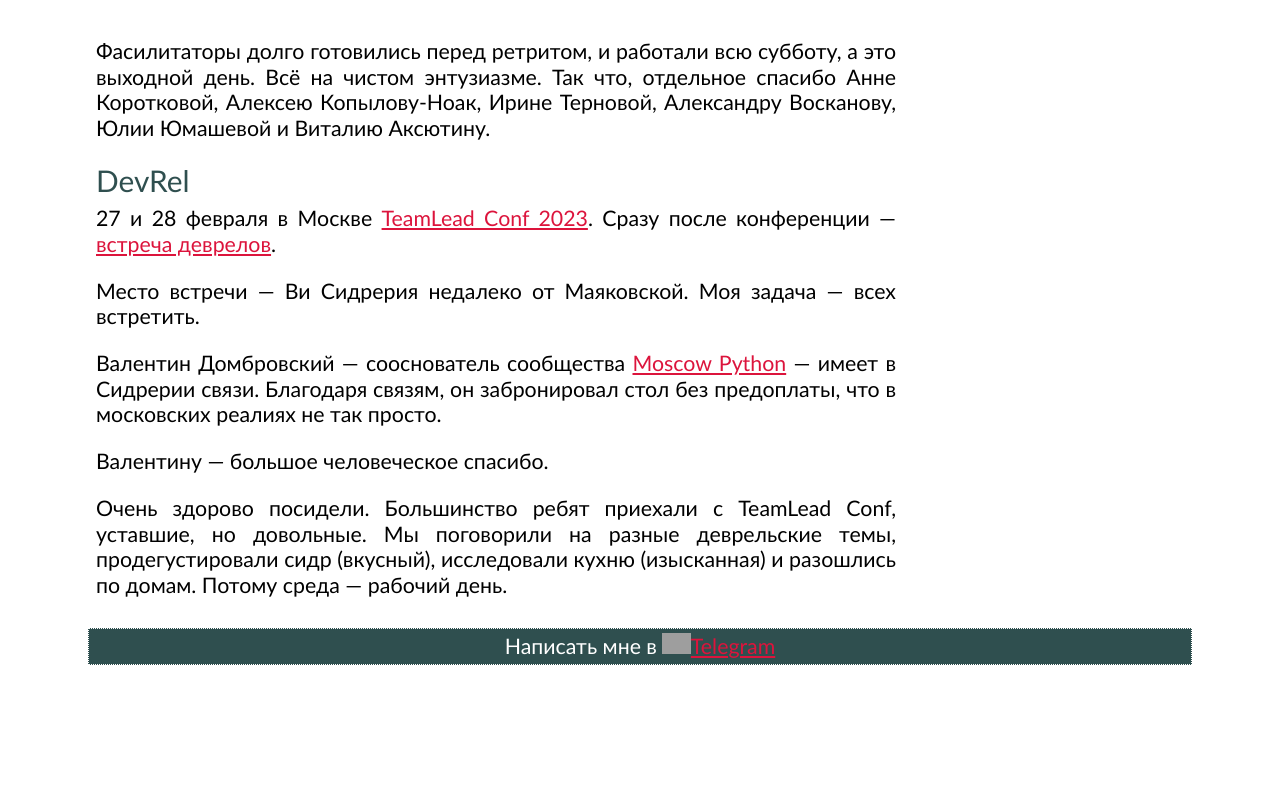
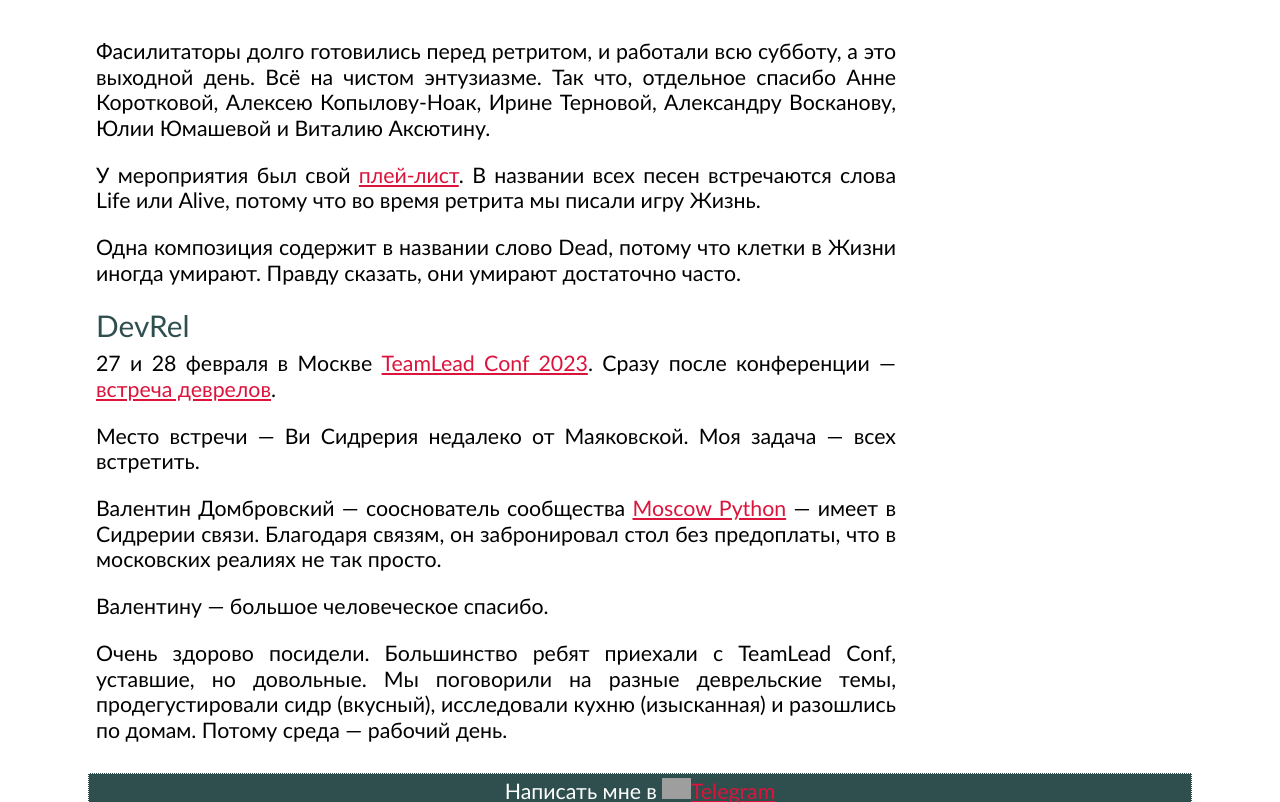
Before and after one commit to markshevchenko/markshevchenko.github.io, a Jekyll site: the page built from _posts/2023-03-01-aoc-coderetreat-sbtg-devrel.md, in a window 1280 px wide and 900 px high, scrolled down 2538 px, cut to the strip 98-900 px from the top of the window. Built offline with Jekyll 4.4.1, drawn with Linux system fonts in a browser that asks for light colours; some web fonts are replaced; comment, search, counter and statistics services are not loaded; before the commit the page ends 3301 px from its top, so only the background shows below that; grey boxes are pictures that could not be loaded.

Commit message:
Плейлист

```diff
--- a/_posts/2023-03-01-aoc-coderetreat-sbtg-devrel.md
+++ b/_posts/2023-03-01-aoc-coderetreat-sbtg-devrel.md
@@ -43,6 +43,10 @@ excerpt: "Новости на январь и февраль."
 
 Фасилитаторы долго готовились перед ретритом, и работали всю субботу, а это выходной день. Всё на чистом энтузиазме. Так что, отдельное спасибо Анне Коротковой, Алексею Копылову-Ноак, Ирине Терновой, Александру Восканову, Юлии Юмашевой и Виталию Аксютину.
 
+У мероприятия был свой [плей-лист](https://www.youtube.com/playlist?list=PL8RqidlMwIXxx4HgSiOYL0wh3TqHq5enz). В названии всех песен встречаются слова Life или Alive, потому что во время ретрита мы писали игру Жизнь.
+
+Одна композиция содержит в названии слово Dead, потому что клетки в Жизни иногда умирают. Правду сказать, они умирают достаточно часто.
+
 ## DevRel
 
 27 и 28 февраля в Москве [TeamLead Conf 2023](https://teamleadconf.ru/moscow/2023). Сразу после конференции — [встреча деврелов](https://www.meetup.com/ru-RU/devrel-spb/events/291334083/).
```
